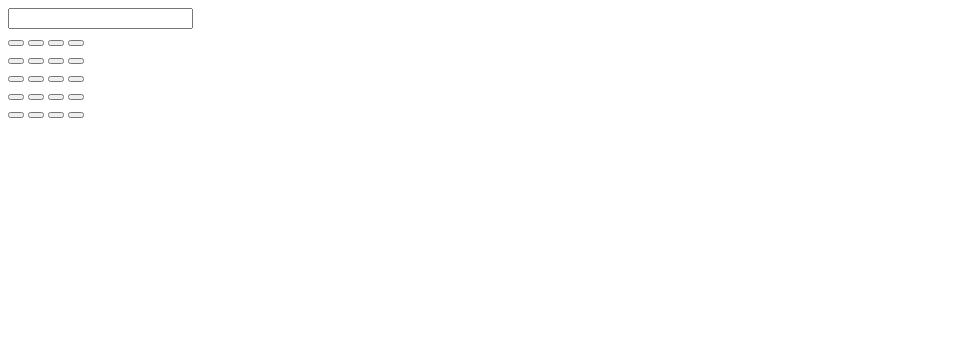
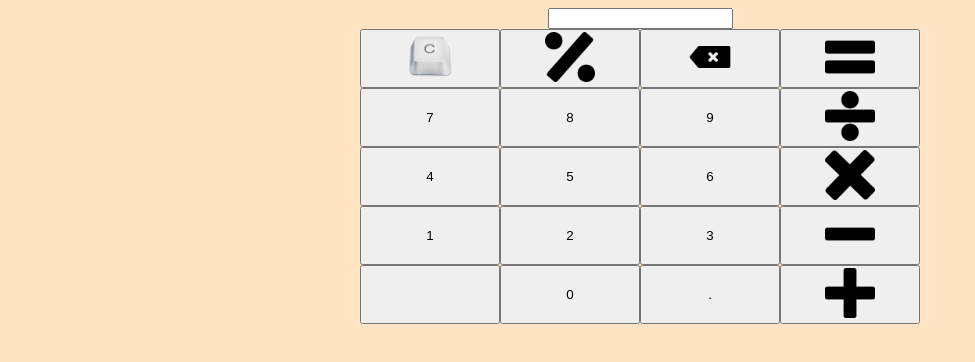
Before and after one commit to 175Shadow571/hesap-makinasi, a plain HTML site: page index.html in a window 1280 px wide. Shown: the whole page, without its empty margins (0-975 px from the left). Drawn offline with Linux system fonts and the light colour scheme.

Commit message:
flex colum şeklinde ayarlı

```diff
--- a/index.html
+++ b/index.html
@@ -3,6 +3,8 @@
     <head>
         <meta charset="UTF-8">
         <title>Hesap Makinası</title>
+
+        <link rel="stylesheet" href="./style.css">
     </head>
 
 
@@ -11,38 +13,41 @@
             <div class="inputText">
                 <input type="text">
             </div>
-            <div>
+            <div class="div">
+                <button class="btn"><img src="./icons/icon_c.png" alt="Tamamen Silme Butonu"></button>
+                <button class="btn"><img src="./icons/icon_kalan.png" alt="Kalan Hesaplama Butonu"></button>
+                <button class="btn"><img src="./icons/icon_sil.png" alt="Silme Butonu"></button>
+                <button class="btn"><img src="./icons/icon_esittir.png" alt="Hesapla Butonu"></button>
+            </div>
+            <div class="div">
+                <button class="btn">7</button>
+                <button class="btn">8</button>
+                <button class="btn">9</button>
+                <button class="btn"><img src="./icons/icon_bol.png" alt="Bölme Butonu"></button>
+            </div>
+            <div class="div">
+                <button class="btn">4</button>
+                <button class="btn">5</button>
+                <button class="btn">6</button>
+                <button class="btn"><img src="./icons/icon_carpi.png" alt="Çarpma Butonu"></button>
+            </div>
+            <div class="div">
+                <button class="btn">1</button>
+                <button class="btn">2</button>
+                <button class="btn">3</button>
+                <button class="btn"><img src="./icons/icon_eksi.png" alt="Çıkarma Butonu"></button>
+            </div>
+            <div class="div">
                 <button class="btn"></button>
-                <button class="btn"></button>
-                <button class="btn"></button>
-                <button class="btn"></button>
-            </div>
-            <div>
-                <button class="btn"></button>
-                <button class="btn"></button>
-                <button class="btn"></button>
-                <button class="btn"></button>
-            </div>
-            <div>
-                <button class="btn"></button>
-                <button class="btn"></button>
-                <button class="btn"></button>
-                <button class="btn"></button>
-            </div>
-            <div>
-                <button class="btn"></button>
-                <button class="btn"></button>
-                <button class="btn"></button>
-                <button class="btn"></button>
-            </div>
-            <div>
-                <button class="btn"></button>
-                <button class="btn"></button>
-                <button class="btn"></button>
-                <button class="btn"></button>
+                <button class="btn">0</button>
+                <button class="btn">.</button>
+                <button class="btn"><img src="./icons/icon_arti.png" alt="Toplama Butonu"></button>
             </div>
         </div>
 
+
+
+        <script src="./script.js"></script>
     </body>
 
 </html>
--- a/style.css
+++ b/style.css
@@ -0,0 +1,22 @@
+body{
+    background-color: bisque;
+}
+.container {
+    display: flex;
+    flex-direction: column;
+    align-items: center;
+    justify-content: center;
+    flex: 1;
+}
+.container .div {
+    display: flex;
+    justify-content: center;
+}
+
+.container button{
+    width: 140px;
+    flex: 1;
+}
+.container img {
+    width:  50px;
+}
```
